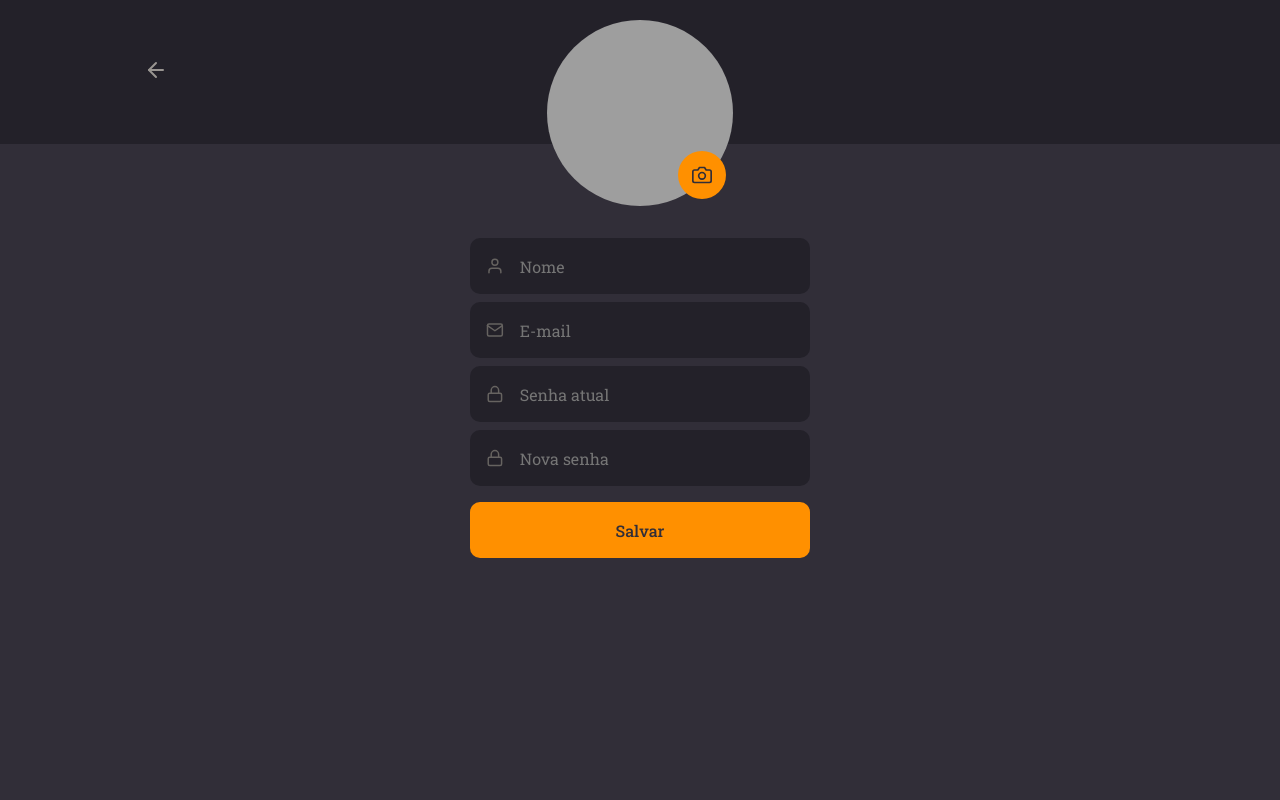
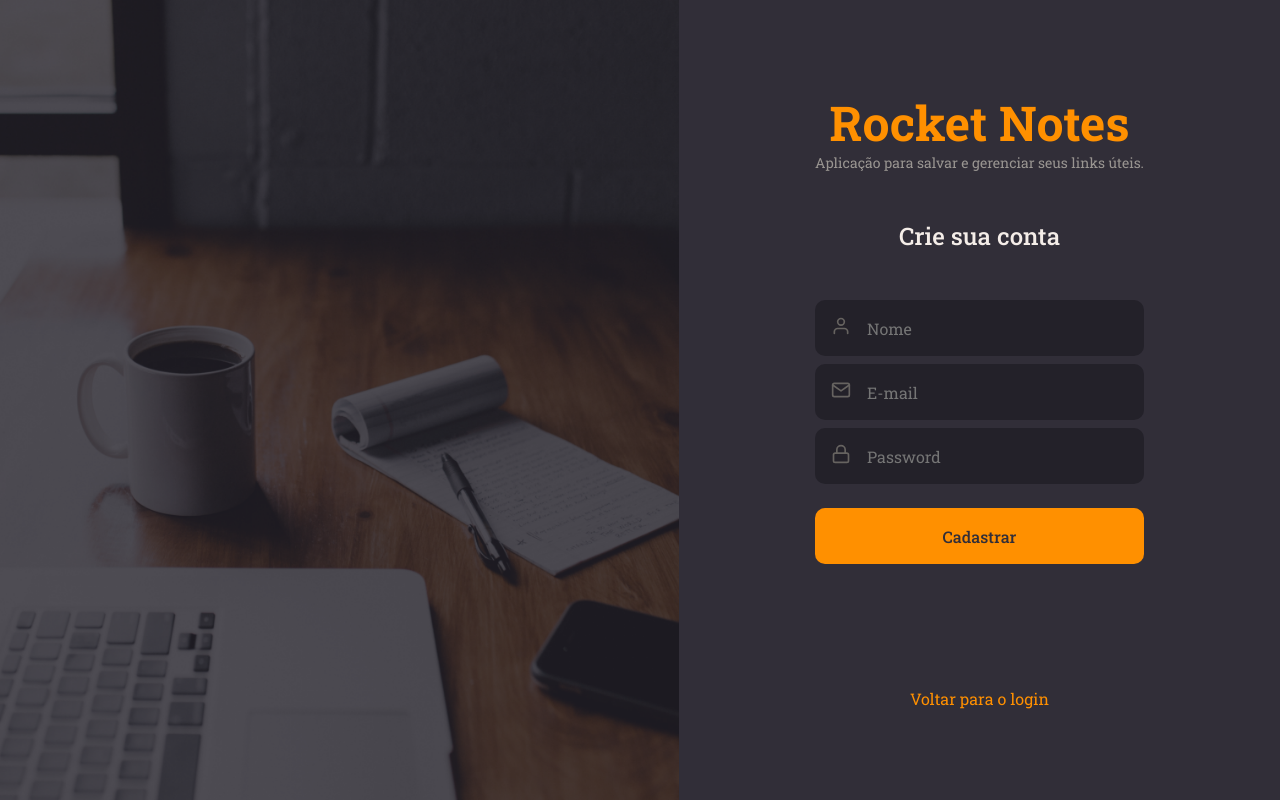
Before and after one commit to YuriFabioSanches/rocket-notes, a React (Vite) app: page / in a window 1280 px wide. Built offline with nearby package versions, Linux system fonts and the light colour scheme; grey boxes are pictures that could not be loaded.

Commit message:
label added in input component

```diff
--- a/src/components/Input/index.jsx
+++ b/src/components/Input/index.jsx
@@ -1,15 +1,18 @@
 import { Container } from "./styles";
 import PropTypes from 'prop-types'
 
-export function Input({ icon: Icon, ...rest }) {
+export function Input({ icon: Icon, labelId,  ...rest }) {
   Input.propTypes = {
-    icon: PropTypes.element
+    icon: PropTypes.element,
+    labelId: PropTypes.string
   }
 
   return(
     <Container>
-      {Icon && <Icon />}
-      <input {...rest} />
+      <label htmlFor={labelId}>
+        {Icon && <Icon />}
+      </label>
+      <input id={labelId} {...rest} />
     </Container>
   );
 }
--- a/src/components/Input/styles.js
+++ b/src/components/Input/styles.js
@@ -23,9 +23,13 @@ export const Container = styled.div`
     }
  }
 
- > svg {
-    margin-left: 1.6rem;
-    font-size: 2rem;
-  }
+ > label {
+    svg {
+      margin-left: 1.6rem;
+      font-size: 2rem;
+      cursor: pointer;
+    }
+ }
+
 
 `;
--- a/src/main.jsx
+++ b/src/main.jsx
@@ -4,13 +4,13 @@ import GlobalStyles from './styles/globalStyles'
 import { ThemeProvider } from 'styled-components'
 import theme from './styles/theme'
 
-import { Profile } from './pages/Profile'
+import { SignUp } from './pages/SignUp'
 
 ReactDOM.createRoot(document.getElementById('root')).render(
   <React.StrictMode>
     <ThemeProvider theme={theme}>
       <GlobalStyles />
-      <Profile />
+      <SignUp />
     </ThemeProvider>
   </React.StrictMode>,
 )
--- a/src/pages/Profile/index.jsx
+++ b/src/pages/Profile/index.jsx
@@ -25,10 +25,10 @@ export function Profile() {
         </Avatar>
 
         <InputsWrapper>
-          <Input placeholder="Nome" type="text" icon={FiUser} />
-          <Input placeholder="E-mail" type="email" icon={FiMail} />
-          <Input placeholder="Senha atual" type="password" icon={FiLock} />
-          <Input placeholder="Nova senha" type="password" icon={FiLock} />
+          <Input placeholder="Nome" type="text" labelId="name" icon={FiUser} />
+          <Input placeholder="E-mail" type="email" labelId="email" icon={FiMail} />
+          <Input placeholder="Senha atual" type="password" labelId="password" icon={FiLock} />
+          <Input placeholder="Nova senha" type="password" labelId="newPassword" icon={FiLock} />
         </InputsWrapper>
 
         <Button title="Salvar" />
--- a/src/pages/SignIn/index.jsx
+++ b/src/pages/SignIn/index.jsx
@@ -19,8 +19,8 @@ export function SignIn() {
         </LoginTitle>
 
         <InputsWrapper>
-          <Input placeholder="E-mail" type="email" icon={FiMail} />
-          <Input placeholder="Password" type="password" icon={FiLock} />
+          <Input placeholder="E-mail" type="email" labelId="email" icon={FiMail} />
+          <Input placeholder="Password" type="password" labelId="password" icon={FiLock} />
         </InputsWrapper>
 
         <Button title="Entrar" />
--- a/src/pages/SignUp/index.jsx
+++ b/src/pages/SignUp/index.jsx
@@ -21,9 +21,9 @@ export function SignUp() {
         </LoginTitle>
 
         <InputsWrapper>
-          <Input placeholder="Nome" type="text" icon={FiUser} />
-          <Input placeholder="E-mail" type="email" icon={FiMail} />
-          <Input placeholder="Password" type="password" icon={FiLock} />
+          <Input placeholder="Nome" type="text" labelId="name" icon={FiUser} />
+          <Input placeholder="E-mail" type="email" labelId="email" icon={FiMail} />
+          <Input placeholder="Password" type="password" labelId="password" icon={FiLock} />
         </InputsWrapper>
 
         <Button title="Cadastrar" />
```
